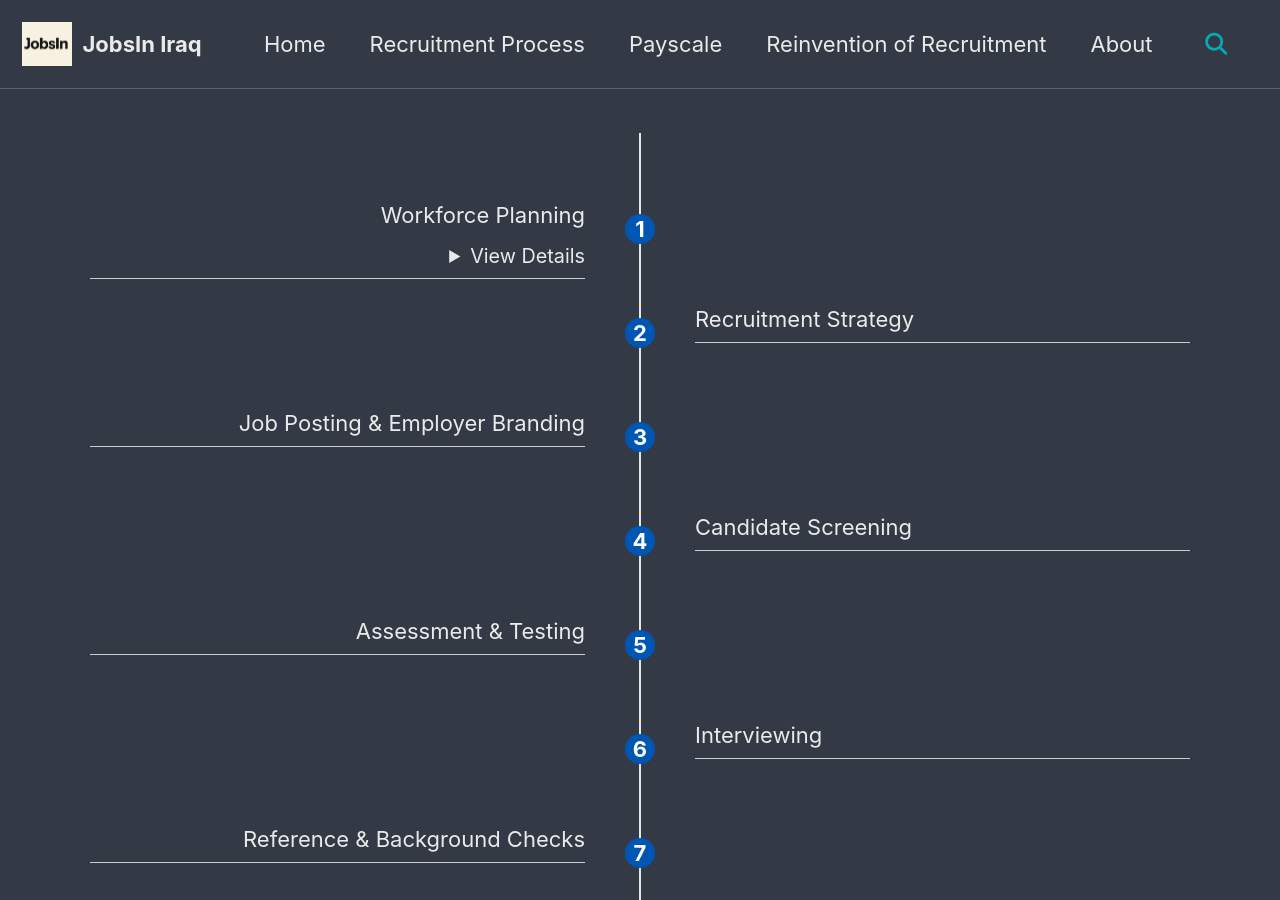
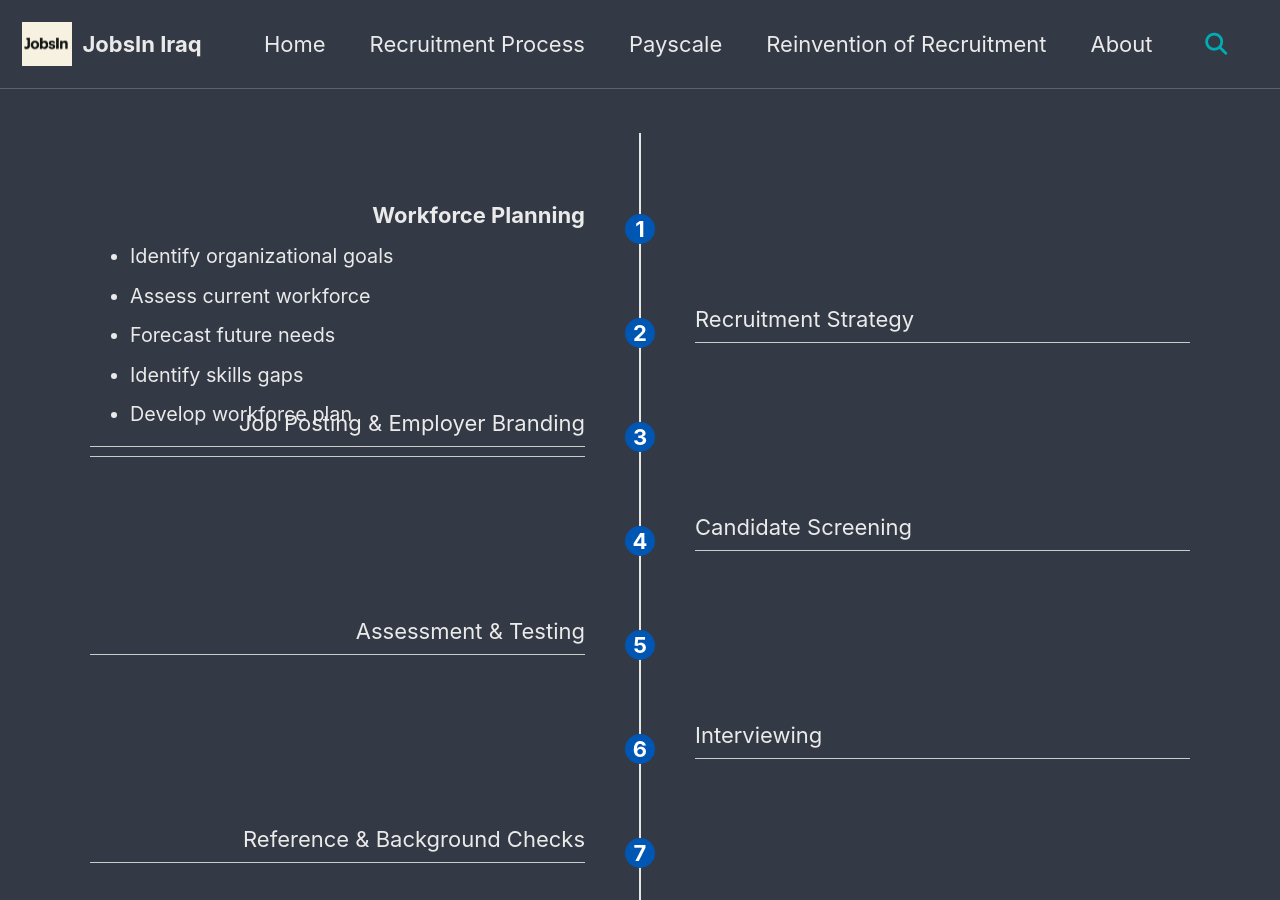
Before and after one commit to JobsInIraq/jobsiniraq.github.io, a Jekyll site: the page built from _pages/process.md, in a window 1280 px wide and 900 px high. Built offline with Jekyll 4.4.1, drawn with Linux system fonts in a browser that asks for light colours; cached includes are drawn as plain includes.

Commit message:
Update process.md

```diff
--- a/_pages/process.md
+++ b/_pages/process.md
@@ -18,17 +18,14 @@ classes: wide
 -->
 <div class="process left">
   <div class="content">
-    Workforce Planning
-    <details style="margin-top: 10px;">
-      <summary style="cursor: pointer; font-size: 0.9em;">View Details</summary>
-      <ul style="margin-top: 5px; font-size: 0.85em; text-align: left;">
-        <li>Identify organizational goals</li>
-        <li>Assess current workforce</li>
-        <li>Forecast future needs</li>
-        <li>Identify skills gaps</li>
-        <li>Develop workforce plan</li>
-      </ul>
-    </details>
+    <strong>Workforce Planning</strong>
+    <ul style="margin-top: 10px; font-size: 0.9em; text-align: left;">
+      <li>Identify organizational goals</li>
+      <li>Assess current workforce</li>
+      <li>Forecast future needs</li>
+      <li>Identify skills gaps</li>
+      <li>Develop workforce plan</li>
+    </ul>
   </div>
   <div class="circle">1</div>
 </div>
```
